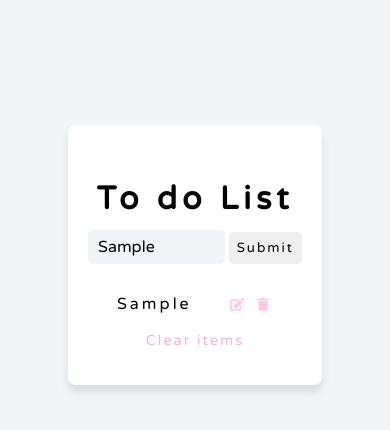
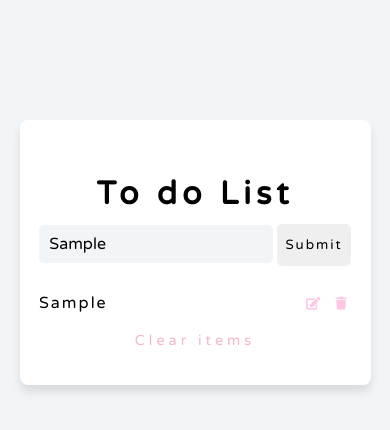
Before and after one commit to twentyfive21/to-do-list, a plain HTML site: page index.html in a window 390 px wide. Both pictures are taken after typing "Sample" into the empty fields and a click on the button "Submit". Drawn offline with Linux system fonts and the light colour scheme.

Commit message:
did mobile css page is responsive overall no other queries needed for now

```diff
--- a/style.css
+++ b/style.css
@@ -38,8 +38,8 @@ h1 {
   background-color: var(--white);
   border-radius: 0.5rem;
   box-shadow: var(--box-shadow);
-  width: 65vw;
-  margin-top: 125px;
+  width: 70vw;
+  margin: 120px 0px;
   padding: 35px 0px;
 }
 /******    top form     ******/
@@ -50,7 +50,7 @@ input {
     padding-left: 10px;
     font-size: 1rem;
     width: 35vw;
-    height: 4vh;
+    height: 5vh;
     margin-top: 12px;
     margin-bottom: 30px;
 }
@@ -61,6 +61,10 @@ input {
     cursor: pointer;
     border-radius: 5px;
     letter-spacing: 2px;
+}
+.submit-btn {
+    width: auto;
+    height: 5vh;
 }
 
 .alert-purple {
@@ -73,9 +77,13 @@ input {
     background: #d1ecc1;
  }
 /******    to do tasks   ******/
-.task-style {
+.list-style {
+    display: flex;
+    width: 40vw;
+    justify-content: space-between;
+    text-transform: capitalize;
     margin-bottom: 1em;
-    letter-spacing: 3px;
+    letter-spacing: 2px;
 }
 .to-do-container {
     visibility: hidden;
@@ -85,17 +93,11 @@ input {
     visibility: visible;
 }
 
-.list-style {
-    display: flex;
-    width: 40vw;
-    justify-content: space-between;
-    text-transform: capitalize;
-}
 .clear-btn {
     border: none;
     background-color: transparent;
     cursor: pointer;
-    letter-spacing: 2px;
+    letter-spacing: 4px;
     color: var(--red);
 }
 
@@ -118,3 +120,16 @@ color:var(--light-pink);
     color: var(--medium-pink);
     font-size: 0.9rem;
 }
+
+@media (max-width: 500px) {
+    .list-style {
+        width: 80vw;
+    }
+    .main-section {
+        width: 90vw;
+    }
+    input {
+        width: 60vw;
+        height: 4.5vh;
+    }
+}
```
